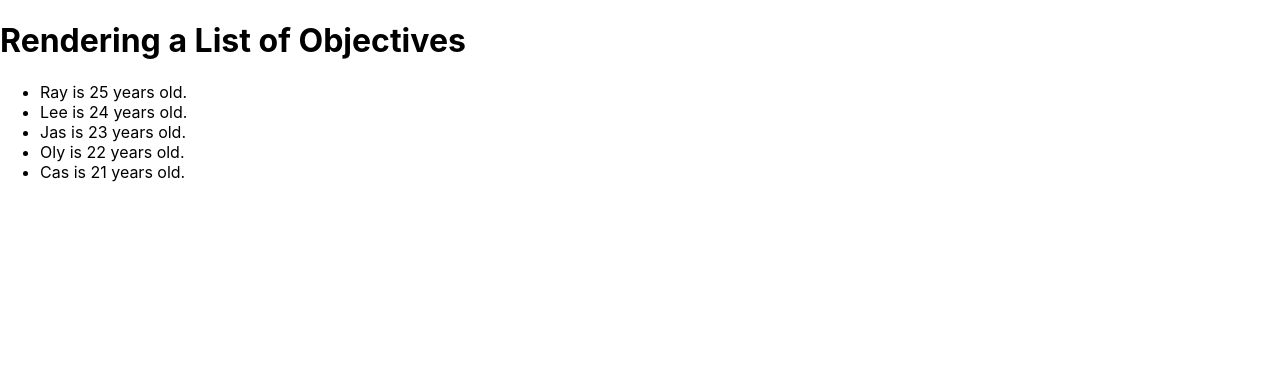
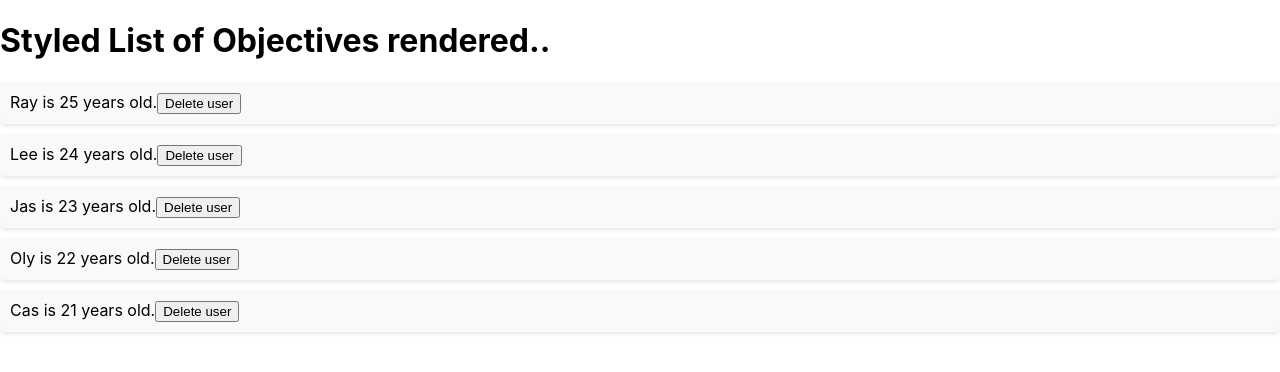
Before and after one commit to Rayyan-Karimi/Rayyan-React-Learn, a React (Create React App) app: page / in a window 1280 px wide. Shown: the top 372 px of the page. Built offline with nearby package versions, Linux system fonts and the light colour scheme.

Commit message:
Deleting users dynamically

```diff
--- a/src/App.js
+++ b/src/App.js
@@ -1,21 +1,42 @@
-import React from "react";
+import React, { useState } from "react";
 
 function App() {
-  const users = [
+  const [users, setUsers] = useState([
     { id: 1, name: "Ray", age: 25 },
     { id: 2, name: "Lee", age: 24 },
     { id: 3, name: "Jas", age: 23 },
     { id: 4, name: "Oly", age: 22 },
     { id: 5, name: "Cas", age: 21 },
-  ];
+  ]);
+
+  const handleDelete = (id) => {
+    const updatedUsers = users.filter((user) => user.id !== id);
+    setUsers(updatedUsers);
+  };
+
+  const listStyle = {
+    listStyleType: "none",
+    padding: 0,
+  };
+
+  const listItemStyle = {
+    margin: "10px 0",
+    padding: "10px",
+    backgroundColor: "#f9f9f9",
+    borderRadius: "5px",
+    boxShadow: "0 2px 4px rgba(0,0,0,0.1)",
+  };
 
   return (
     <div>
-      <h1>Rendering a List of Objectives</h1>
-      <ul>
+      <h1>Styled List of Objectives rendered..</h1>
+      <ul style={listStyle}>
         {users.map((user) => (
-          <li key={user.id}>
-            {user.name} is {user.age} years old.
+          <li key={user.id} style={listItemStyle}>
+            <span>
+              {user.name} is {user.age} years old.
+            </span>
+            <button onClick={() => handleDelete(user.id)}>Delete user</button>
           </li>
         ))}
       </ul>
```
